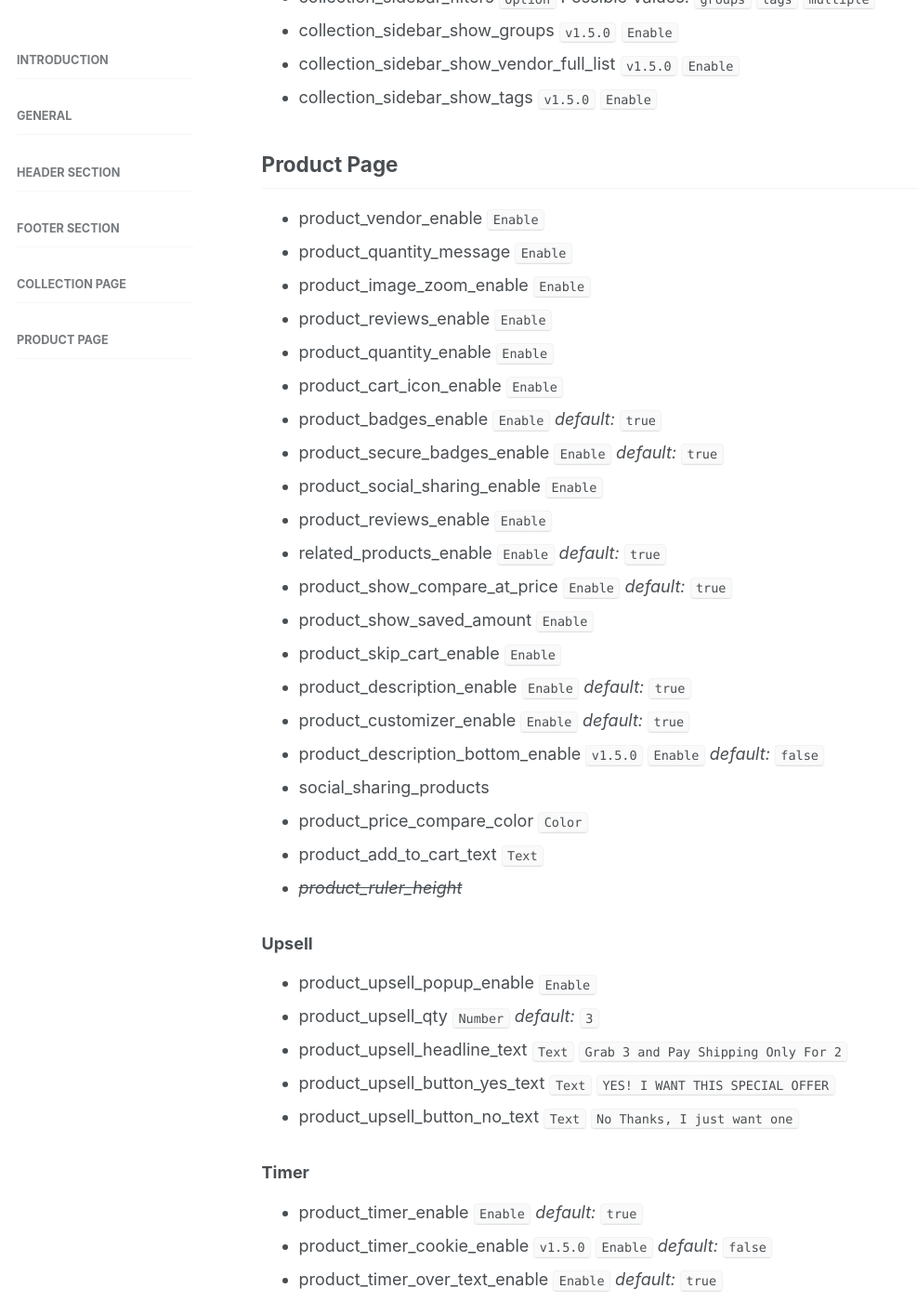
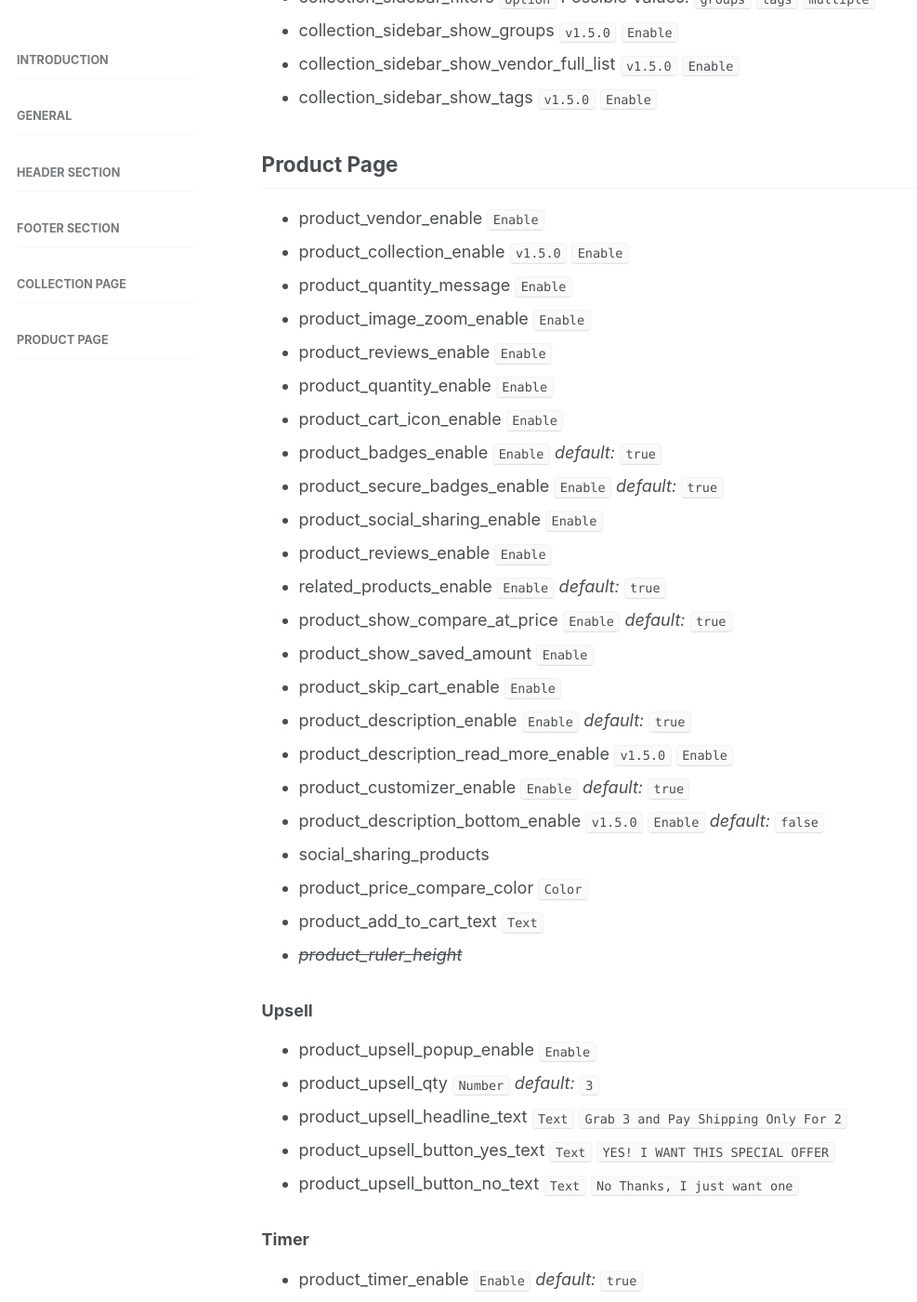
Before and after one commit to emiliobool/ThemeX, a Jekyll site: the page built from _pages/variables.md, in a window 1280 px wide and 1400 px high, scrolled down 1817 px. Shown: the whole window at 93% size, without its empty margins (0-987 px from the left). Built offline with Jekyll 4.4.1, drawn with Linux system fonts in a browser that asks for light colours.

Commit message:
no message

```diff
--- a/_pages/variables.md
+++ b/_pages/variables.md
@@ -61,6 +61,7 @@ Namespace is always "**themex**".
 ## Product Page
 
 - product_vendor_enable `Enable`
+- product_collection_enable `v1.5.0` `Enable`
 - product_quantity_message `Enable`
 - product_image_zoom_enable `Enable`
 - product_reviews_enable `Enable`
@@ -75,6 +76,7 @@ Namespace is always "**themex**".
 - product_show_saved_amount `Enable`
 - product_skip_cart_enable `Enable`
 - product_description_enable `Enable` *default:* `true`
+- product_description_read_more_enable `v1.5.0` `Enable`
 - product_customizer_enable `Enable` *default:* `true`
 - product_description_bottom_enable `v1.5.0` `Enable`  *default:* `false`
 - social_sharing_products
```
